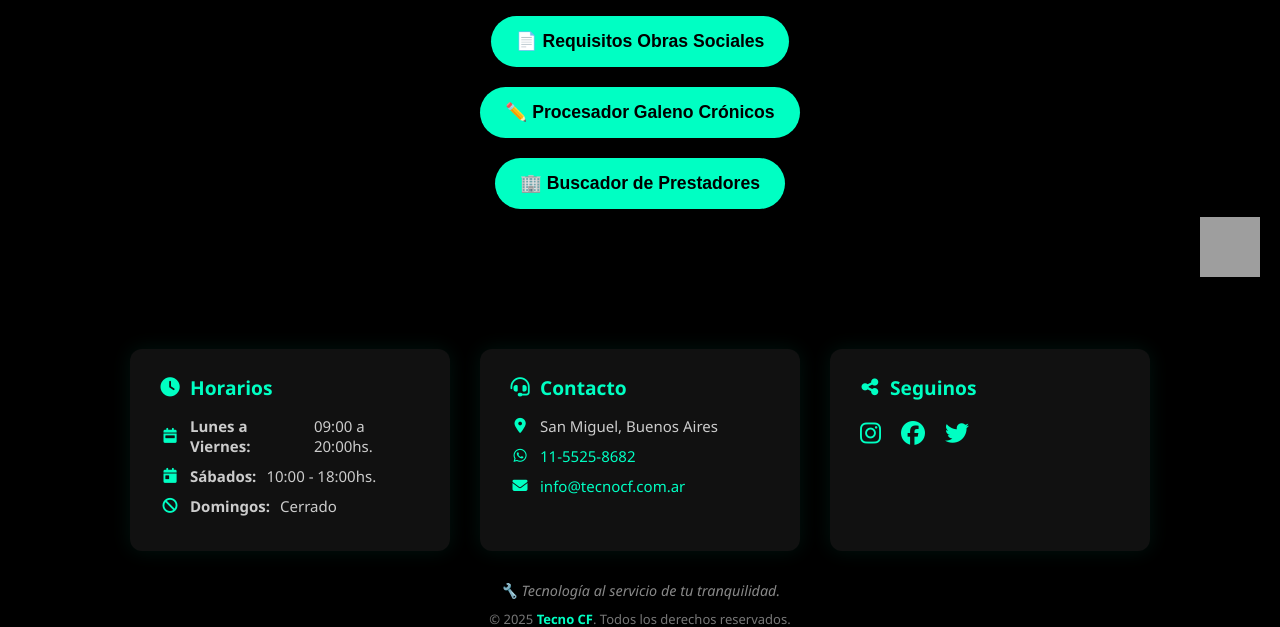
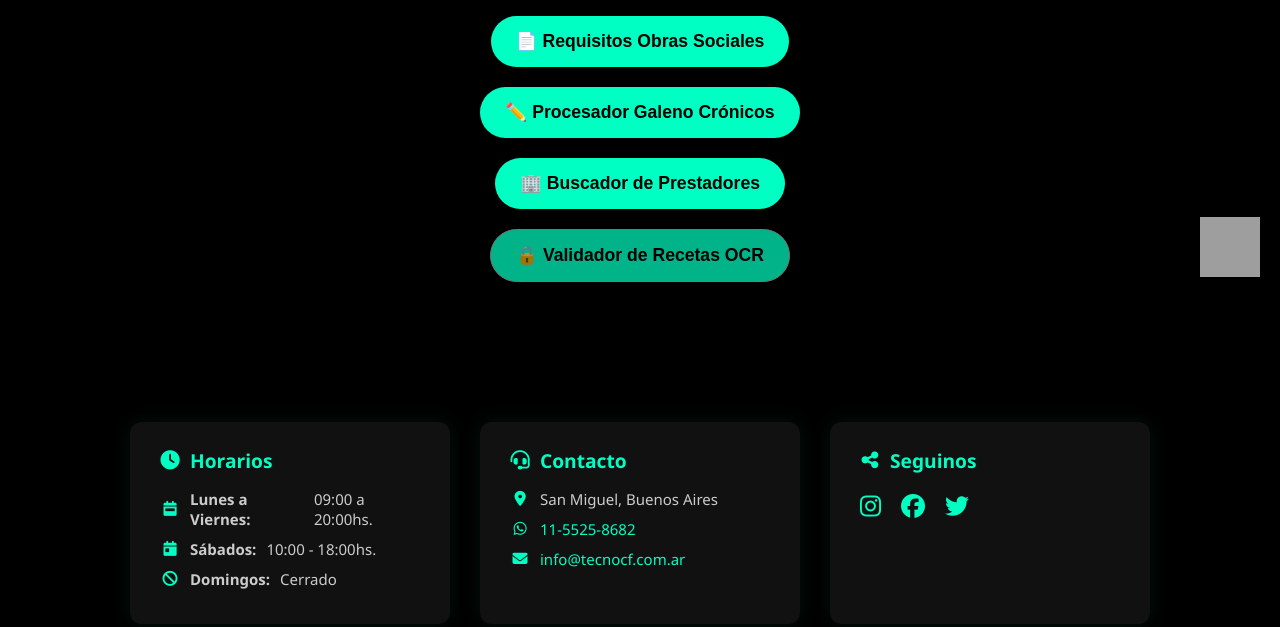
Before and after one commit to Alenhernan96/prueba, a Flask app: page /herramientas in a window 1280 px wide. Shown: the part 503-1130 px from the top of the page. Run offline with Flask 3, Linux system fonts and the light colour scheme; grey boxes are pictures that could not be loaded.

Commit message:
Agregar OCR

```diff
--- a/webapp/static/css/estilo.css
+++ b/webapp/static/css/estilo.css
@@ -2193,3 +2193,36 @@ body {
   text-align: right;
   margin-top: 12px;
 }
+.btn-herramienta-disabled {
+  background-color: #ccc;
+  color: #666;
+  cursor: not-allowed;
+  border: 1px solid #aaa;
+  opacity: 0.7;
+  position: relative;
+}
+
+.btn-herramienta-disabled:hover {
+  background-color: #ccc;
+}
+
+.btn-herramienta-disabled::after {
+  content: "Próximamente";
+  position: absolute;
+  top: 120%;
+  left: 50%;
+  transform: translateX(-50%);
+  background: #222;
+  color: #fff;
+  padding: 5px 10px;
+  border-radius: 6px;
+  font-size: 0.8rem;
+  white-space: nowrap;
+  opacity: 0;
+  pointer-events: none;
+  transition: opacity 0.3s;
+}
+
+.btn-herramienta-disabled:hover::after {
+  opacity: 1;
+}
--- a/webapp/templates/herramientas.html
+++ b/webapp/templates/herramientas.html
@@ -58,6 +58,9 @@
         <a href="/prestadores" class="btn-herramienta"
           >🏢 Buscador de Prestadores</a
         >
+        <a href="#" class="btn-herramienta btn-herramienta-disabled">
+          🔒 Validador de Recetas OCR
+        </a>
       </div>
     </section>
 
```
